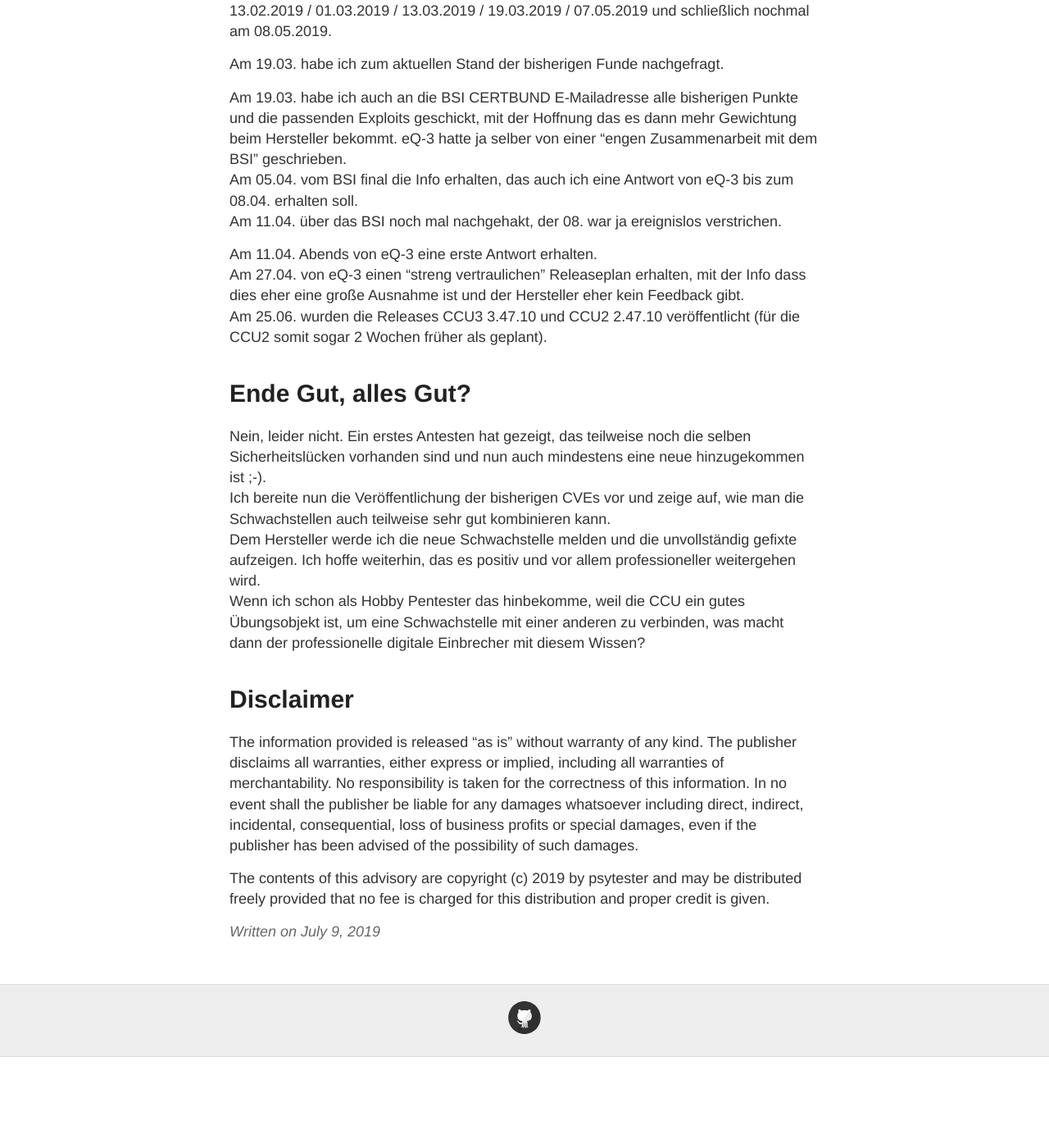
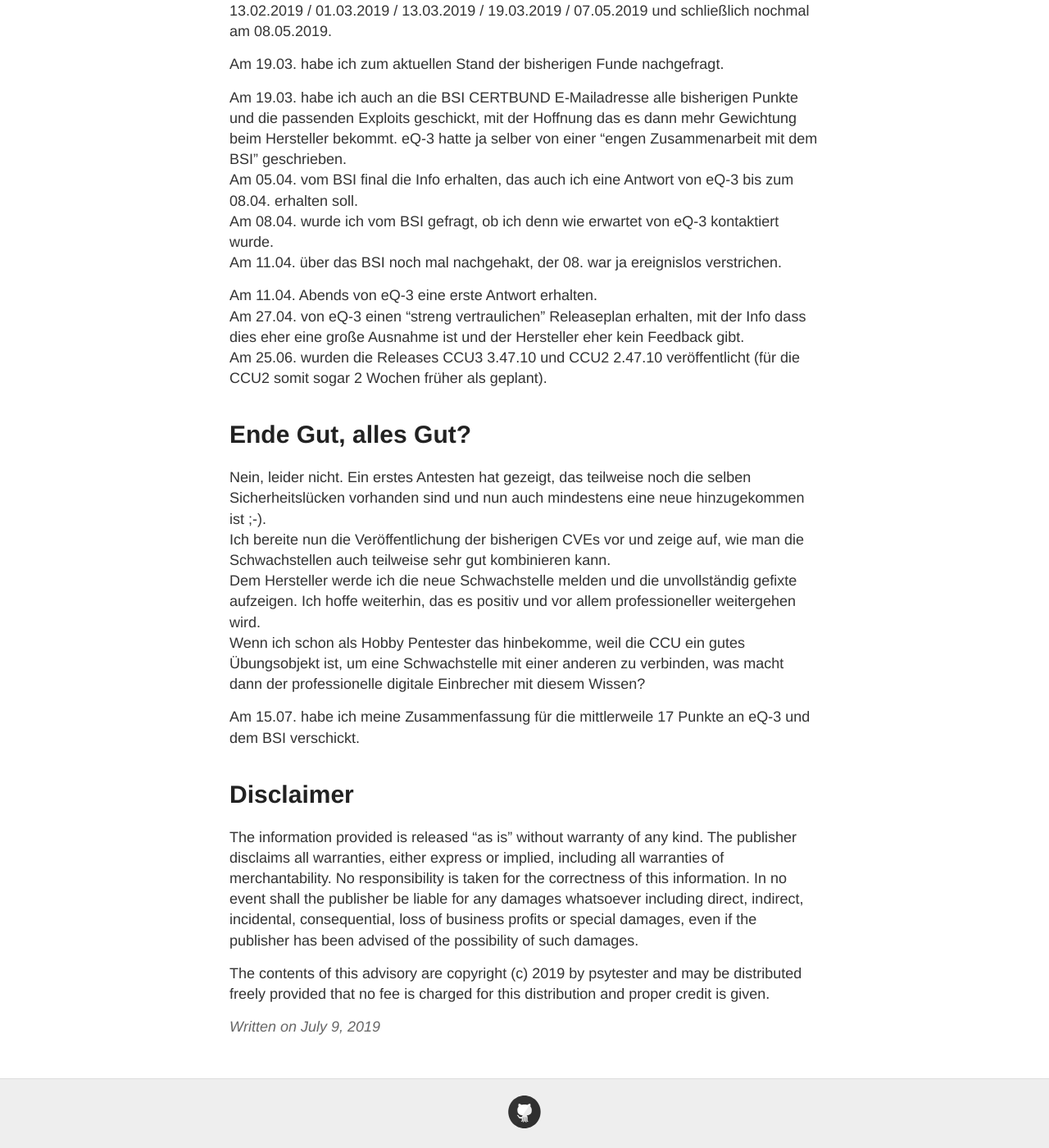
Before and after one commit to psytester/psytester.github.io, a Jekyll site: the page built from _posts/hacking_and_pentests/2019-07-09-eQ-3_Sicherheitsbewusstsein_zur_Homematic_CCU.md, in a window 1280 px wide and 1400 px high, scrolled down 650 px. Shown: the whole window at 82% size. Built offline with Jekyll 4.4.1, drawn with Linux system fonts in a browser that asks for light colours; before the commit the page ends 1939 px from its top, so only the background shows below that.

Commit message:
Update 2019-07-09-eQ-3_Sicherheitsbewusstsein_zur_Homematic_CCU.md

```diff
--- a/_posts/hacking_and_pentests/2019-07-09-eQ-3_Sicherheitsbewusstsein_zur_Homematic_CCU.md
+++ b/_posts/hacking_and_pentests/2019-07-09-eQ-3_Sicherheitsbewusstsein_zur_Homematic_CCU.md
@@ -19,6 +19,7 @@
 
 Am 19.03. habe ich auch an die BSI CERTBUND E-Mailadresse alle bisherigen Punkte und die passenden Exploits geschickt, mit der Hoffnung das es dann mehr Gewichtung beim Hersteller bekommt. eQ-3 hatte ja selber von einer "engen Zusammenarbeit mit dem BSI" geschrieben.<br>
 Am 05.04. vom BSI final die Info erhalten, das auch ich eine Antwort von eQ-3 bis zum 08.04. erhalten soll.<br>
+Am 08.04. wurde ich vom BSI gefragt, ob ich denn wie erwartet von eQ-3 kontaktiert wurde.<br>
 Am 11.04. über das BSI noch mal nachgehakt, der 08. war ja ereignislos verstrichen.
 
 Am 11.04. Abends von eQ-3 eine erste Antwort erhalten.<br>
@@ -32,6 +33,8 @@
 Dem Hersteller werde ich die neue Schwachstelle melden und die unvollständig gefixte aufzeigen. Ich hoffe weiterhin, das es positiv und vor allem professioneller weitergehen wird.<br>
 Wenn ich schon als Hobby Pentester das hinbekomme, weil die CCU ein gutes Übungsobjekt ist, um eine Schwachstelle mit einer anderen zu verbinden, was macht dann der professionelle digitale Einbrecher mit diesem Wissen?<br>
 
+Am 15.07. habe ich meine Zusammenfassung für die mittlerweile 17 Punkte an eQ-3 und dem BSI verschickt.
+
 # Disclaimer
 
 The information provided is released "as is" without warranty of any kind. The publisher disclaims all warranties, either express or implied, including all warranties of merchantability. No responsibility is taken for the correctness of this information.
```
